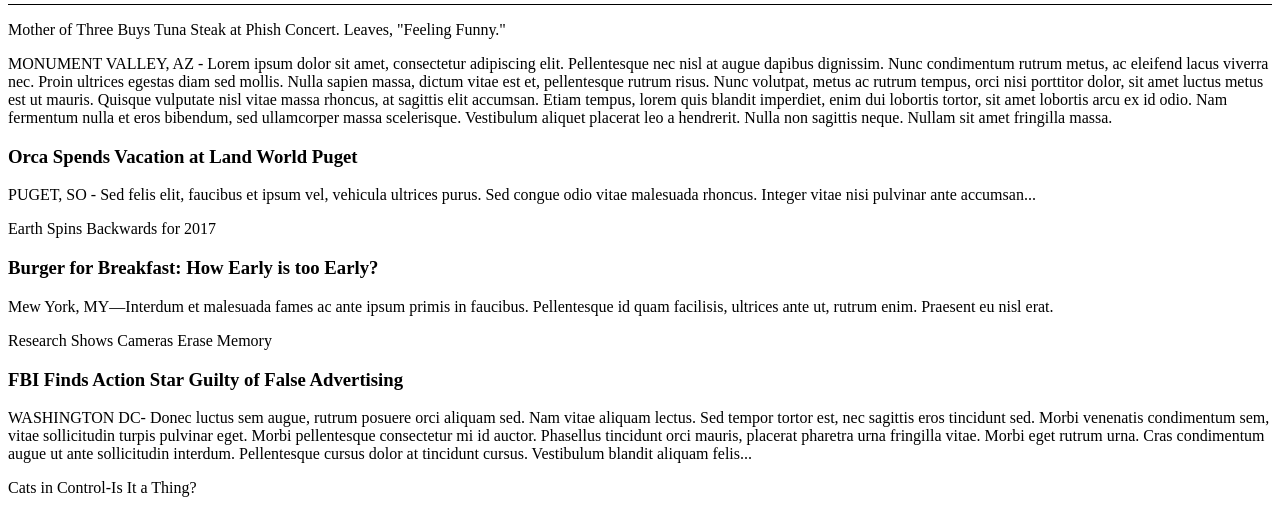
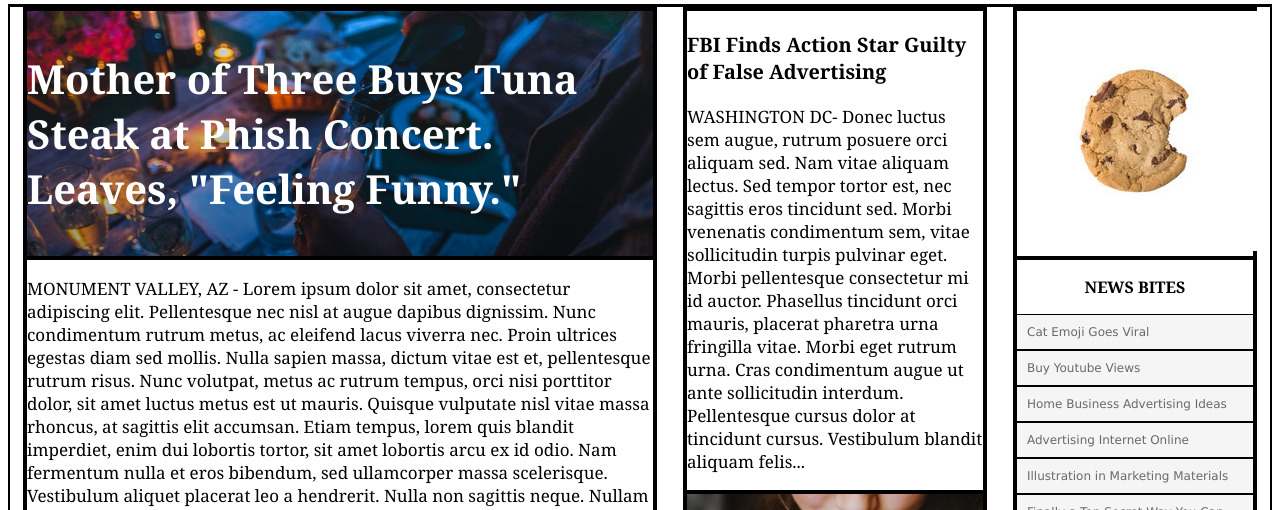
Before and after one commit to BrechtjeB/mytimes, a plain HTML site: page index.html in a window 1280 px wide. Shown: the part 104-614 px from the top of the page. Drawn offline with Linux system fonts and the light colour scheme.

Commit message:
finish step 6.

```diff
--- a/resources/style.css
+++ b/resources/style.css
@@ -16,6 +16,7 @@
   font-size: 14px;
   font-weight: bold;
   display: inline-flex;
+  align-items: center;
 }
 
 .header a{
@@ -33,3 +34,147 @@
   align-items: center;
   padding-right: 40px;
   }
+
+.main {
+  display: flex;
+  flex-direction: row;
+  border: 2px solid black;
+  justify-content: space-around;
+  font-family: Georgia;
+  font-size: 17px;
+  color: black;
+}
+
+.columnlarge {
+  display: flex;
+  flex-direction: column;
+  width: 630px;
+  border: 2px solid black;
+}
+
+.columnlarge .mainstory {
+  border: 2px solid black;
+}
+
+.mainstory {
+  display: flex;
+  background-image: url(../resources/images/img-story-main.png);
+  font-family: Georgia;
+  font-weight: bold;
+  font-size: 40px;
+  color: white;
+}
+
+.columnlarge .article1 {
+  display: flex;
+  border: 2px solid black;
+}
+
+.columnlarge .article2 {
+  display: flex;
+  border: 2px solid black;
+}
+
+.columnlarge .article3 {
+  border: 2px solid black;
+}
+
+.columnlarge .article3 {
+  display: flex;
+  background-image: url(../resources/images/img-story-2.png);
+  font-family: Georgia;
+  font-weight: bold;
+  font-size: 30px;
+  color: white;
+}
+
+.columnlarge .article4 {
+  border: 2px solid black;
+  display: flex;
+}
+
+
+.columnlarge .article5 {
+  border: 2px solid black;
+  display: flex;
+}
+
+.columnlarge .article6 {
+  border: 2px solid black;
+}
+
+.columnlarge .article6 {
+  display: flex;
+  background-image: url(../resources/images/img-story-3.png);
+  font-family: Georgia;
+  font-weight: bold;
+  font-size: 30px;
+  color: white;
+}
+
+.columnmedium {
+  display: flex;
+  flex-direction: column;
+  width: 300px;
+  border: 2px solid black;
+}
+
+.columnmedium .article1 {
+  border: 2px solid black;
+}
+
+.columnmedium .article2 {
+  display: flex;
+  border: 2px solid black;
+  background-image: url(../resources/images/img-story-1.png);
+  font-family: Georgia;
+ font-weight: bold;
+ font-size: 30px;
+ color: white;
+}
+
+.columnmedium .article3 {
+  border: 2px solid black;
+}
+
+
+.columnsmall {
+  display: flex;
+  flex-direction: column;
+  width: 240px;
+  border: 2px solid black;
+}
+
+.columnsmall .imagecookie {
+  border: 2px solid black;
+}
+
+.columnsmall .newsbite {
+  border: 2px solid black;
+}
+
+h3 {
+  display: flex;
+}
+
+.newsbite {
+  display: flex;
+  flex-direction: column;
+}
+
+.newsbite p{
+  font-size: 16px;
+  font-weight: bold;
+  text-align: center;
+}
+
+.bite {
+background-color: WhiteSmoke;
+font-family: Verdana;
+font-size: 12px;
+color: DimGray;
+margin: 0;
+border-top: 1px solid black;
+border-bottom: 1px solid black;
+padding: 10px;
+}
```
